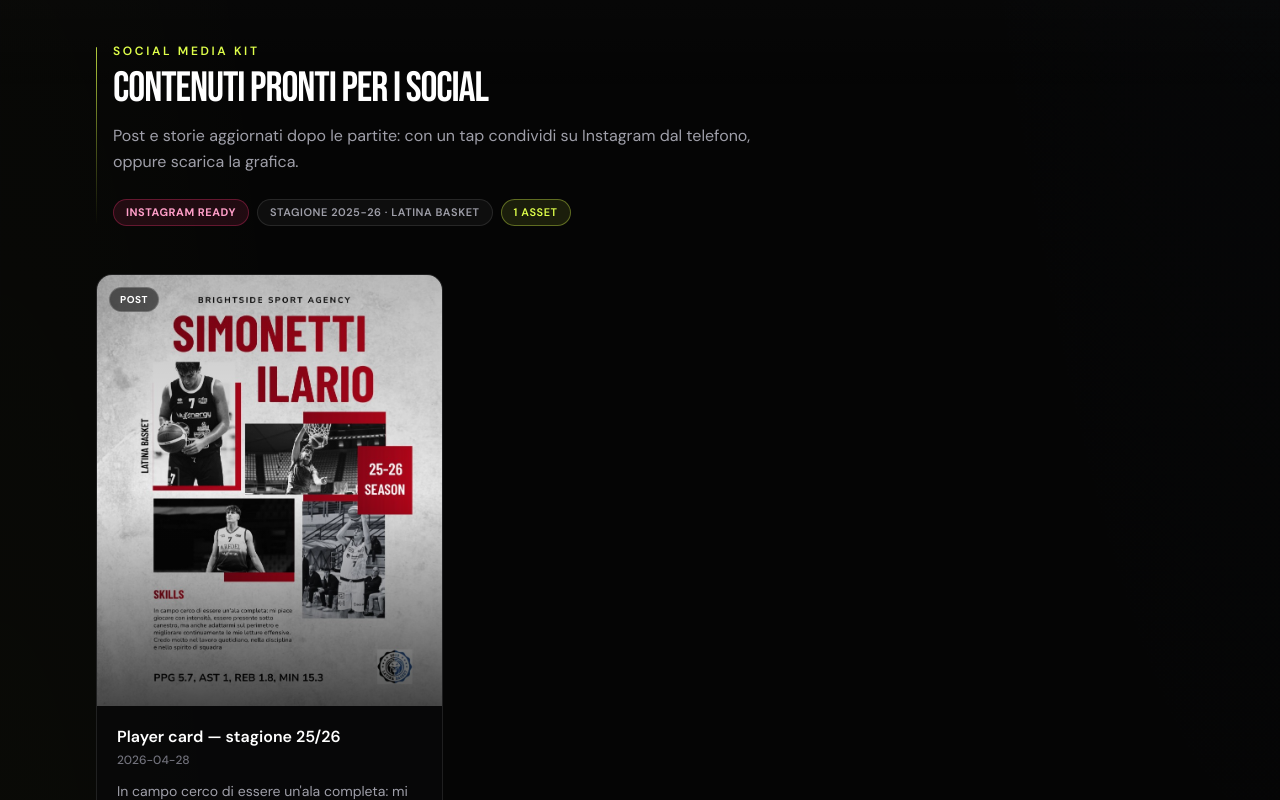
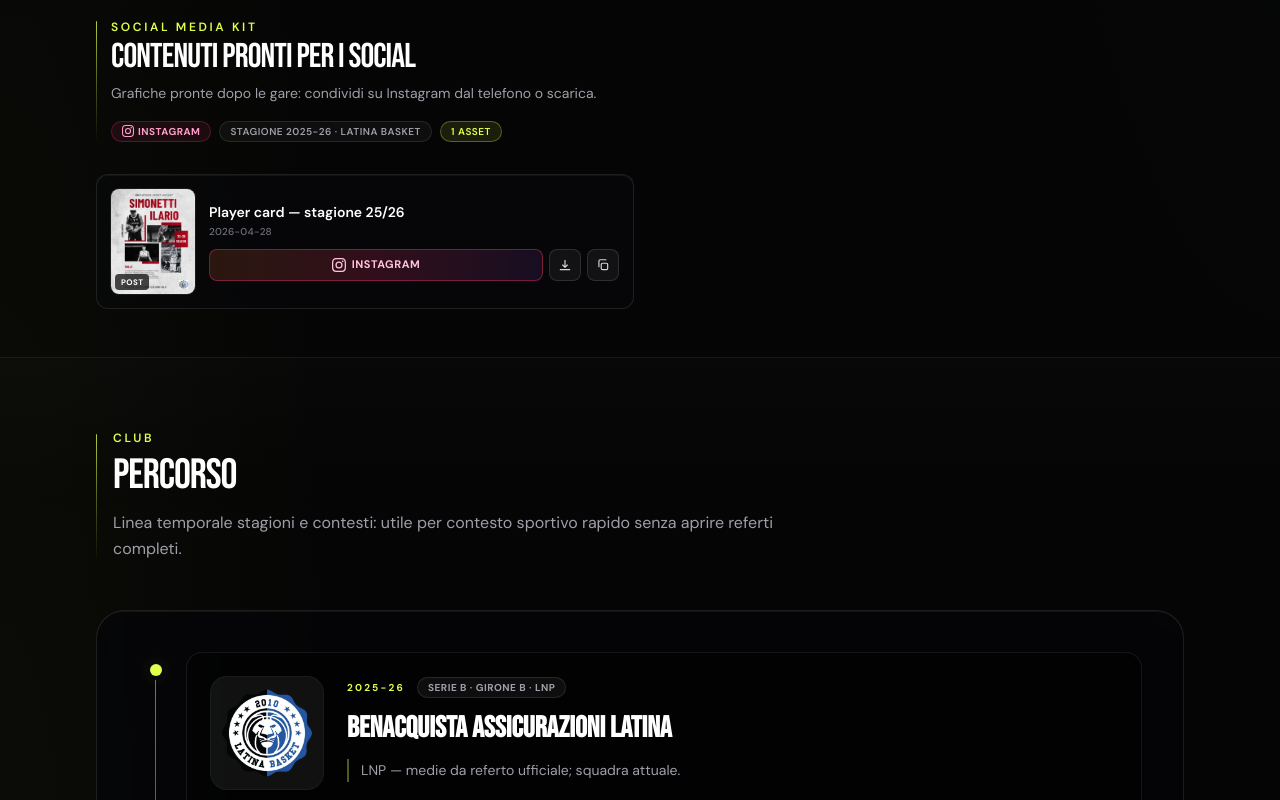
Before and after one commit to Salvo934/giocatoribasket, a Next.js app: page /ilario-simonetti in a window 1280 px wide. Shown: the part 9720-10520 px from the top of the page. Built offline with nearby package versions, Linux system fonts and the light colour scheme; no server answers.

Commit message:
aggiornamento

```diff
--- a/components/profile/SocialMediaKitPanel.tsx
+++ b/components/profile/SocialMediaKitPanel.tsx
@@ -3,7 +3,7 @@
 import Image from "next/image";
 import { useCallback, useState } from "react";
 import type { AthleteProfile, SocialKitAsset, SocialKitFormat } from "@/lib/types/athlete";
-import { isMobileDevice, shareImageToInstagram } from "@/lib/share-instagram";
+import { shareImageToInstagram } from "@/lib/share-instagram";
 import { SectionShell } from "./SectionShell";
 
 type Props = { athlete: AthleteProfile };
@@ -13,14 +13,14 @@
 const focusRing =
   "focus-visible:outline-none focus-visible:ring-2 focus-visible:ring-accent/45 focus-visible:ring-offset-2 focus-visible:ring-offset-zinc-950";
 
-const instagramBtnClass = `inline-flex h-10 items-center justify-center gap-2 rounded-full border border-[#E1306C]/50 bg-linear-to-r from-[#f77737]/20 via-[#E1306C]/25 to-[#833AB4]/20 px-4 text-xs font-bold uppercase tracking-wider text-[#ffb3d0] transition hover:border-[#E1306C]/70 hover:from-[#f77737]/30 hover:via-[#E1306C]/35 hover:to-[#833AB4]/30 disabled:cursor-not-allowed disabled:opacity-60 ${focusRing}`;
-
 function formatLabel(format: SocialKitFormat) {
   return format === "story" ? "Storia" : "Post";
 }
 
-function aspectClass(format: SocialKitFormat) {
-  return format === "story" ? "aspect-[9/16]" : "aspect-[4/5]";
+function thumbClass(format: SocialKitFormat) {
+  return format === "story"
+    ? "w-[4.25rem] aspect-[9/16] sm:w-[4.75rem]"
+    : "w-[4.75rem] aspect-[4/5] sm:w-[5.25rem]";
 }
 
 function IconInstagram({ className }: { className?: string }) {
@@ -31,23 +31,38 @@
   );
 }
 
+function IconDownload({ className }: { className?: string }) {
+  return (
+    <svg className={className} viewBox="0 0 24 24" fill="none" stroke="currentColor" strokeWidth="2" aria-hidden>
+      <path strokeLinecap="round" strokeLinejoin="round" d="M12 4v12m0 0l-4-4m4 4l4-4M4 20h16" />
+    </svg>
+  );
+}
+
+function IconCopy({ className }: { className?: string }) {
+  return (
+    <svg className={className} viewBox="0 0 24 24" fill="none" stroke="currentColor" strokeWidth="2" aria-hidden>
+      <rect x="9" y="9" width="11" height="11" rx="2" />
+      <path strokeLinecap="round" d="M5 15V5a2 2 0 012-2h10" />
+    </svg>
+  );
+}
+
 function shareButtonLabel(state: ShareState, format: SocialKitFormat) {
-  if (state === "loading") return "Apertura…";
-  if (state === "shared") return "Condiviso";
+  if (state === "loading") return "…";
+  if (state === "shared") return "Ok";
   if (state === "fallback") return "Scaricato";
   if (state === "err") return "Riprova";
-  return format === "story" ? "Condividi storia" : "Condividi post";
+  return format === "story" ? "Storia" : "Post";
 }
 
 function shareHint(state: ShareState) {
-  if (state === "shared") {
-    return "Seleziona Instagram nel menu e incolla la caption se non compare da sola.";
-  }
-  if (state === "fallback") {
-    return "Immagine scaricata e caption copiata: apri Instagram sul telefono e crea un nuovo post.";
-  }
+  if (state === "shared") return "Scegli Instagram nel menu.";
+  if (state === "fallback") return "Grafica scaricata · caption negli appunti.";
   return null;
 }
+
+const iconBtnClass = `inline-flex size-8 shrink-0 items-center justify-center rounded-lg border border-white/12 bg-white/5 text-zinc-300 transition hover:border-white/22 hover:bg-white/8 hover:text-white ${focusRing}`;
 
 function KitCard({ item }: { item: SocialKitAsset }) {
   const [copyState, setCopyState] = useState<"idle" | "ok" | "err">("idle");
@@ -77,73 +92,89 @@
     } catch {
       setShareState("err");
     } finally {
-      window.setTimeout(() => setShareState("idle"), 5000);
+      window.setTimeout(() => setShareState("idle"), 4000);
     }
   }, [item.caption, item.downloadName, item.src]);
 
   const meta = [item.matchDate, item.opponent].filter(Boolean).join(" · ");
   const hint = shareHint(shareState);
+  const shareLabel = shareButtonLabel(shareState, item.format);
 
   return (
-    <article className="group flex flex-col overflow-hidden rounded-2xl border border-white/10 bg-zinc-950/60 shadow-[inset_0_1px_0_0_rgba(255,255,255,0.06)] transition hover:border-accent/30">
-      <div className={`relative w-full overflow-hidden bg-black ${aspectClass(item.format)}`}>
+    <article className="group relative overflow-hidden rounded-xl border border-white/10 bg-zinc-950/55 shadow-[inset_0_1px_0_0_rgba(255,255,255,0.05)] transition hover:border-[#E1306C]/25">
+      <div
+        className="pointer-events-none absolute inset-0 bg-linear-to-br from-[#E1306C]/6 via-transparent to-[#833AB4]/5 opacity-0 transition group-hover:opacity-100"
+        aria-hidden
+      />
+
+      <div className="relative flex gap-3 p-3 sm:gap-3.5 sm:p-3.5">
+        <div
+          className={`relative shrink-0 overflow-hidden rounded-lg bg-black shadow-[0_0_0_1px_rgba(255,255,255,0.08)] ${thumbClass(item.format)}`}
+        >
           <Image
             src={item.src}
             alt={item.title}
             fill
-          sizes="(max-width: 640px) 100vw, (max-width: 1024px) 50vw, 33vw"
-          className="object-cover transition duration-500 group-hover:scale-[1.02]"
+            sizes="84px"
+            className="object-cover transition duration-300 group-hover:scale-[1.03]"
           />
-        <div className="pointer-events-none absolute inset-0 bg-linear-to-t from-black/70 via-transparent to-black/20" />
-        <span className="absolute left-3 top-3 rounded-full border border-white/20 bg-black/55 px-2.5 py-1 text-[10px] font-bold uppercase tracking-wider text-white backdrop-blur-sm">
+          <span className="absolute bottom-1 left-1 rounded bg-black/70 px-1.5 py-0.5 text-[8px] font-bold uppercase tracking-wider text-white backdrop-blur-sm">
             {formatLabel(item.format)}
           </span>
         </div>
 
-      <div className="flex flex-1 flex-col p-4 md:p-5">
-        <h3 className="text-base font-semibold leading-snug text-white">{item.title}</h3>
-        {meta ? <p className="mt-1 text-xs font-medium text-zinc-500">{meta}</p> : null}
-        {item.caption ? (
-          <p className="mt-3 line-clamp-3 text-sm leading-relaxed text-zinc-400">{item.caption}</p>
+        <div className="flex min-w-0 flex-1 flex-col justify-center gap-2.5">
+          <div className="min-w-0">
+            <h3 className="truncate text-sm font-semibold text-white">{item.title}</h3>
+            {meta ? (
+              <p className="mt-0.5 truncate text-[10px] font-medium uppercase tracking-wide text-zinc-500">{meta}</p>
             ) : null}
+          </div>
 
-        <div className="mt-4 flex flex-col gap-2">
+          <div className="flex items-center gap-1.5">
             <button
               type="button"
               onClick={() => void shareToInstagram()}
               disabled={shareState === "loading"}
-            className={instagramBtnClass}
+              title={item.format === "story" ? "Condividi storia su Instagram" : "Condividi post su Instagram"}
+              className={`inline-flex h-8 min-w-0 flex-1 items-center justify-center gap-1.5 rounded-lg border border-[#E1306C]/45 bg-linear-to-r from-[#f77737]/15 via-[#E1306C]/20 to-[#833AB4]/15 px-2.5 text-[10px] font-bold uppercase tracking-wider text-[#ffc4dc] transition hover:border-[#E1306C]/65 hover:from-[#f77737]/25 hover:via-[#E1306C]/30 hover:to-[#833AB4]/25 disabled:cursor-not-allowed disabled:opacity-60 sm:text-[11px] ${focusRing}`}
             >
-            <IconInstagram className="size-4 shrink-0" />
-            {shareButtonLabel(shareState, item.format)}
+              <IconInstagram className="size-3.5 shrink-0" />
+              <span className="truncate">{shareState === "idle" ? "Instagram" : shareLabel}</span>
             </button>
 
-          <div className="flex flex-wrap gap-2">
             <a
               href={item.src}
               download={item.downloadName ?? true}
-              className={`inline-flex h-10 items-center justify-center rounded-full border border-white/15 bg-white/5 px-4 text-xs font-bold uppercase tracking-wider text-zinc-200 transition hover:border-white/25 hover:bg-white/8 ${focusRing}`}
+              title="Scarica grafica"
+              aria-label="Scarica grafica"
+              className={iconBtnClass}
             >
-              Scarica
+              <IconDownload className="size-3.5" />
             </a>
+
             {item.caption ? (
               <button
                 type="button"
                 onClick={() => void copyCaption()}
-                className={`inline-flex h-10 items-center justify-center rounded-full border border-white/15 bg-white/5 px-4 text-xs font-bold uppercase tracking-wider text-zinc-200 transition hover:border-white/25 hover:bg-white/8 ${focusRing}`}
+                title="Copia caption"
+                aria-label="Copia caption"
+                className={iconBtnClass}
               >
-                {copyState === "ok" ? "Copiato" : copyState === "err" ? "Errore" : "Copia caption"}
+                {copyState === "ok" ? (
+                  <span className="text-[9px] font-bold text-accent">OK</span>
+                ) : copyState === "err" ? (
+                  <span className="text-[9px] font-bold text-red-400">!</span>
+                ) : (
+                  <IconCopy className="size-3.5" />
+                )}
               </button>
             ) : null}
           </div>
 
           {hint ? (
-            <p className="text-xs leading-relaxed text-zinc-500" role="status">
+            <p className="text-[10px] leading-snug text-zinc-500" role="status">
               {hint}
-            </p>
-          ) : isMobileDevice() ? (
-            <p className="text-xs leading-relaxed text-zinc-600">
-              Tocca il pulsante e scegli Instagram: la grafica si apre pronta per il post.
             </p>
           ) : null}
         </div>
@@ -158,28 +189,30 @@
   const title = kit?.title?.trim() || "Contenuti pronti per i social";
   const description =
     kit?.description?.trim() ||
-    "Post e storie aggiornati dopo le partite: con un tap condividi su Instagram dal telefono, oppure scarica la grafica.";
+    "Grafiche pronte dopo le gare: condividi su Instagram dal telefono o scarica.";
   const statusLabel = kit?.statusLabel?.trim();
   const instagram = athlete.contacts.social.find((s) => s.platform.toLowerCase() === "instagram");
 
   return (
     <SectionShell
       id="social-kit"
+      density="compact"
       eyebrow="Social media kit"
       title={title}
       description={description}
       headerActions={
         <>
-          <span className="inline-flex items-center gap-1.5 rounded-full border border-[#E1306C]/35 bg-[#E1306C]/12 px-3 py-1 text-[11px] font-bold uppercase tracking-wider text-[#ff9ec8]">
-            Instagram ready
+          <span className="inline-flex items-center gap-1 rounded-full border border-[#E1306C]/30 bg-[#E1306C]/10 px-2.5 py-0.5 text-[10px] font-bold uppercase tracking-wider text-[#ff9ec8]">
+            <IconInstagram className="size-3" />
+            Instagram
           </span>
           {statusLabel ? (
-            <span className="inline-flex rounded-full border border-white/10 bg-white/4 px-3 py-1 text-[11px] font-semibold uppercase tracking-wider text-zinc-400">
+            <span className="inline-flex rounded-full border border-white/10 bg-white/4 px-2.5 py-0.5 text-[10px] font-semibold uppercase tracking-wider text-zinc-400">
               {statusLabel}
             </span>
           ) : null}
           {items.length > 0 ? (
-            <span className="inline-flex rounded-full border border-accent/35 bg-accent/10 px-3 py-1 text-[11px] font-semibold uppercase tracking-wider text-accent">
+            <span className="inline-flex rounded-full border border-accent/30 bg-accent/10 px-2.5 py-0.5 text-[10px] font-semibold uppercase tracking-wider text-accent">
               {items.length} {items.length === 1 ? "asset" : "asset"}
             </span>
           ) : null}
@@ -187,28 +220,25 @@
       }
     >
       {items.length === 0 ? (
-        <div className="rounded-2xl border border-dashed border-white/15 bg-zinc-950/40 px-6 py-12 text-center md:px-10 md:py-14">
-          <p className="text-[10px] font-bold uppercase tracking-[0.24em] text-zinc-500">Kit in arrivo</p>
-          <p className="mx-auto mt-4 max-w-md text-lg font-semibold text-white">
-            Dopo ogni gara troverai qui grafiche pronte per post e storie.
-          </p>
-          <p className="mx-auto mt-3 max-w-lg text-sm leading-relaxed text-zinc-500">
-            Il team prepara contenuti con statistiche, risultato e branding del club — tu li condividi con un tap su
-            Instagram.
+        <div className="rounded-xl border border-dashed border-white/12 bg-zinc-950/35 px-5 py-8 text-center md:px-8 md:py-10">
+          <p className="text-[10px] font-bold uppercase tracking-[0.22em] text-zinc-500">Kit in arrivo</p>
+          <p className="mx-auto mt-3 max-w-md text-base font-semibold text-white">
+            Dopo ogni gara troverai qui post e storie pronti da condividere.
           </p>
           {instagram ? (
             <a
               href={instagram.url}
               target="_blank"
               rel="noopener noreferrer"
-              className={`mt-8 inline-flex h-11 items-center justify-center rounded-full border border-[#E1306C]/40 bg-[#E1306C]/10 px-6 text-sm font-semibold text-[#ffb3d0] transition hover:bg-[#E1306C]/20 ${focusRing}`}
+              className={`mt-5 inline-flex h-9 items-center justify-center gap-1.5 rounded-full border border-[#E1306C]/40 bg-[#E1306C]/10 px-5 text-xs font-semibold text-[#ffb3d0] transition hover:bg-[#E1306C]/20 ${focusRing}`}
             >
-              Vai su {instagram.handle}
+              <IconInstagram className="size-3.5" />
+              {instagram.handle}
             </a>
           ) : null}
         </div>
       ) : (
-        <div className="grid gap-5 sm:grid-cols-2 lg:grid-cols-3 lg:gap-6">
+        <div className="grid gap-2.5 sm:grid-cols-2 sm:gap-3">
           {items.map((item) => (
             <KitCard key={item.id} item={item} />
           ))}
```
Lines whose indentation alone changed are shown as unchanged.
